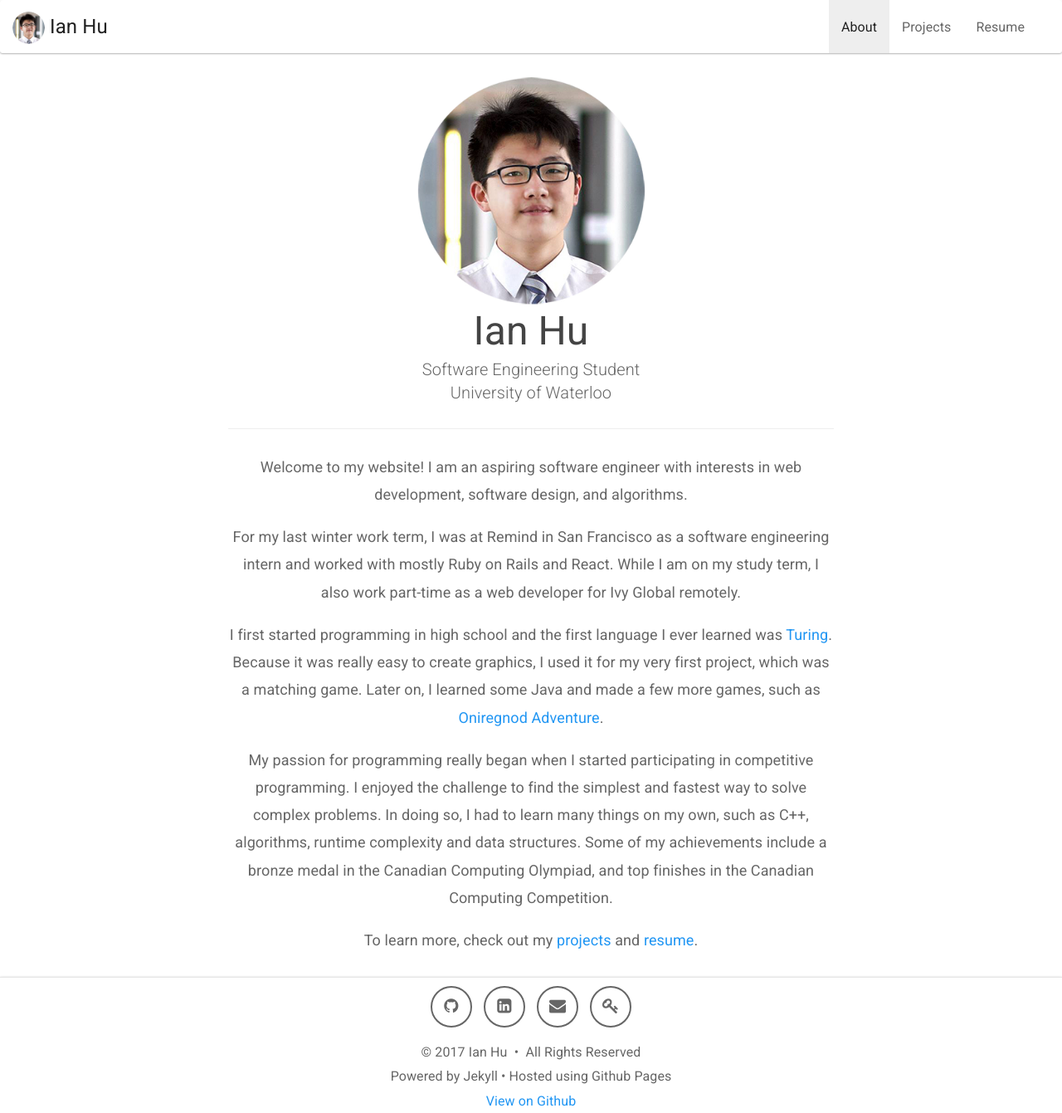
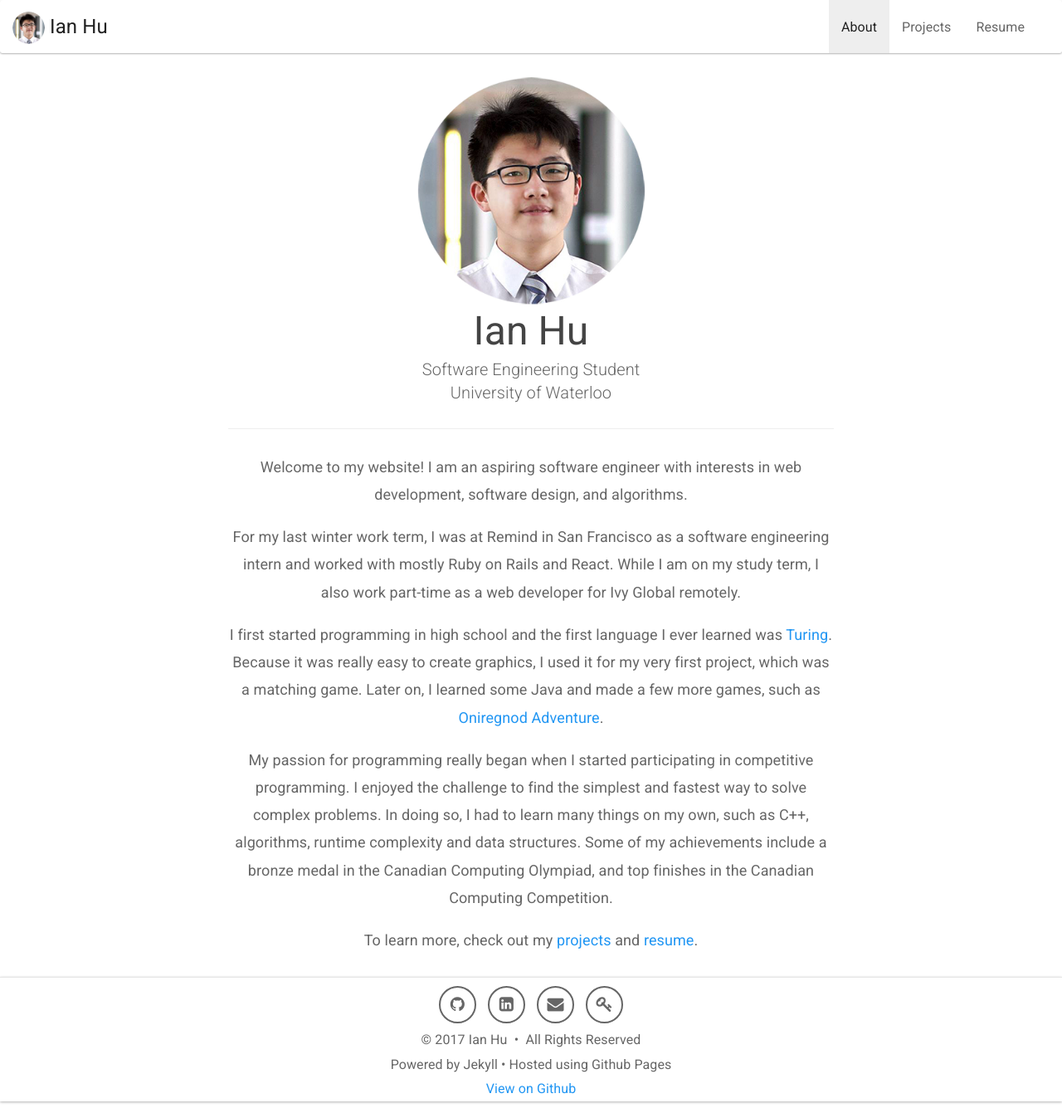
Before and after one commit to ian952/ian952.github.io, a Jekyll site: the page built from index.html, in a window 1280 px wide. Shown: the whole page at 83% size. Built offline with Jekyll 4.4.1, drawn with Linux system fonts in a browser that asks for light colours; nearby versions of some CDN libraries.

Commit message:
Make social buttons smaller

```diff
--- a/_sass/_custom.sass
+++ b/_sass/_custom.sass
@@ -35,6 +35,7 @@ html, body
 
 #contact-list
 	text-align: center
+	margin-bottom: 5px
 
 #footer
 	min-height: $footer-height
@@ -49,17 +50,20 @@ html, body
 	margin-top: 5px
 	margin-bottom: 5px
 
+$btn-social-dim : 45px
+$btn-social-border-width: 2px
+
 .btn-social,
 .btn-social:focus
 	display: inline-block
-	width: 50px
-	height: 50px
+	width: $btn-social-dim
+	height: $btn-social-dim
 	color: $gray
-	border: 2px solid $gray
+	border: $btn-social-border-width solid $gray
 	border-radius: 100%
 	text-align: center
 	font-size: 20px
-	line-height: 45px
+	line-height: $btn-social-dim - 2 * $btn-social-border-width
 
 .btn-social:hover,
 .btn-social:active,
```
